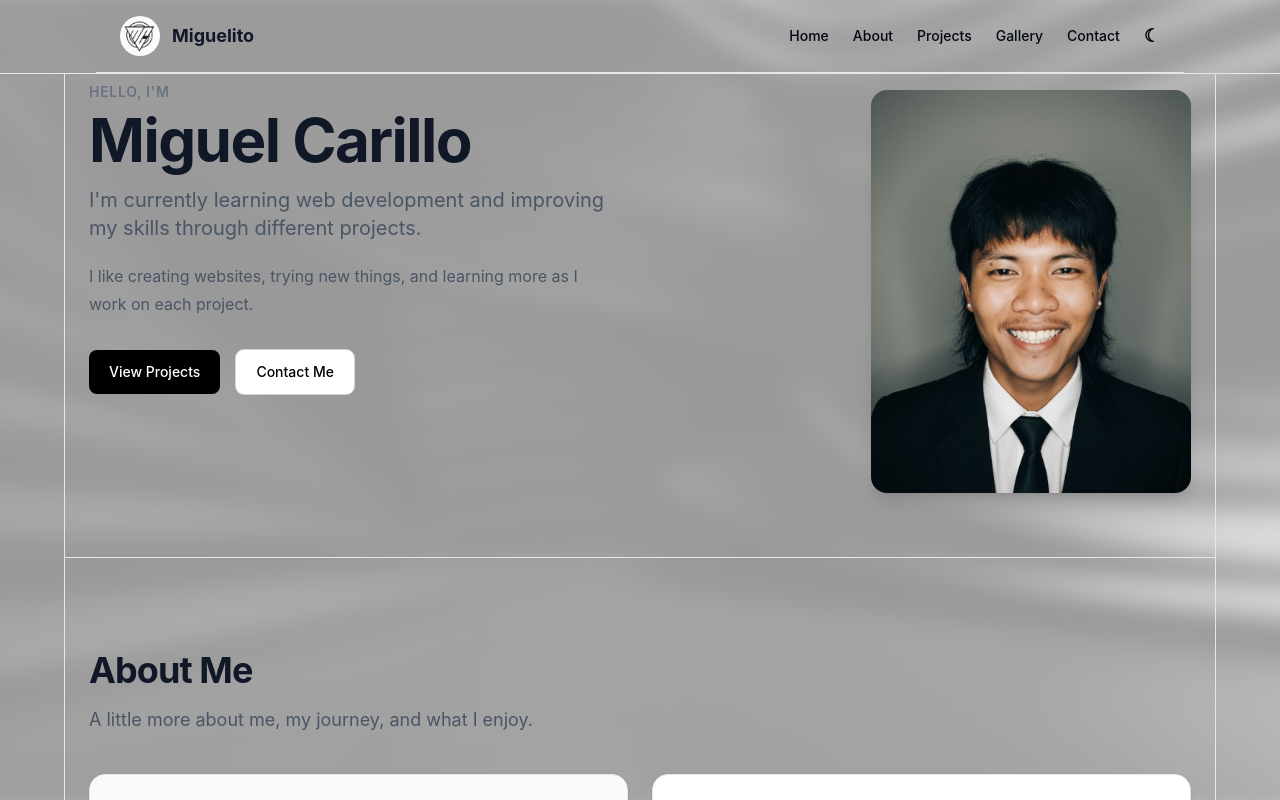
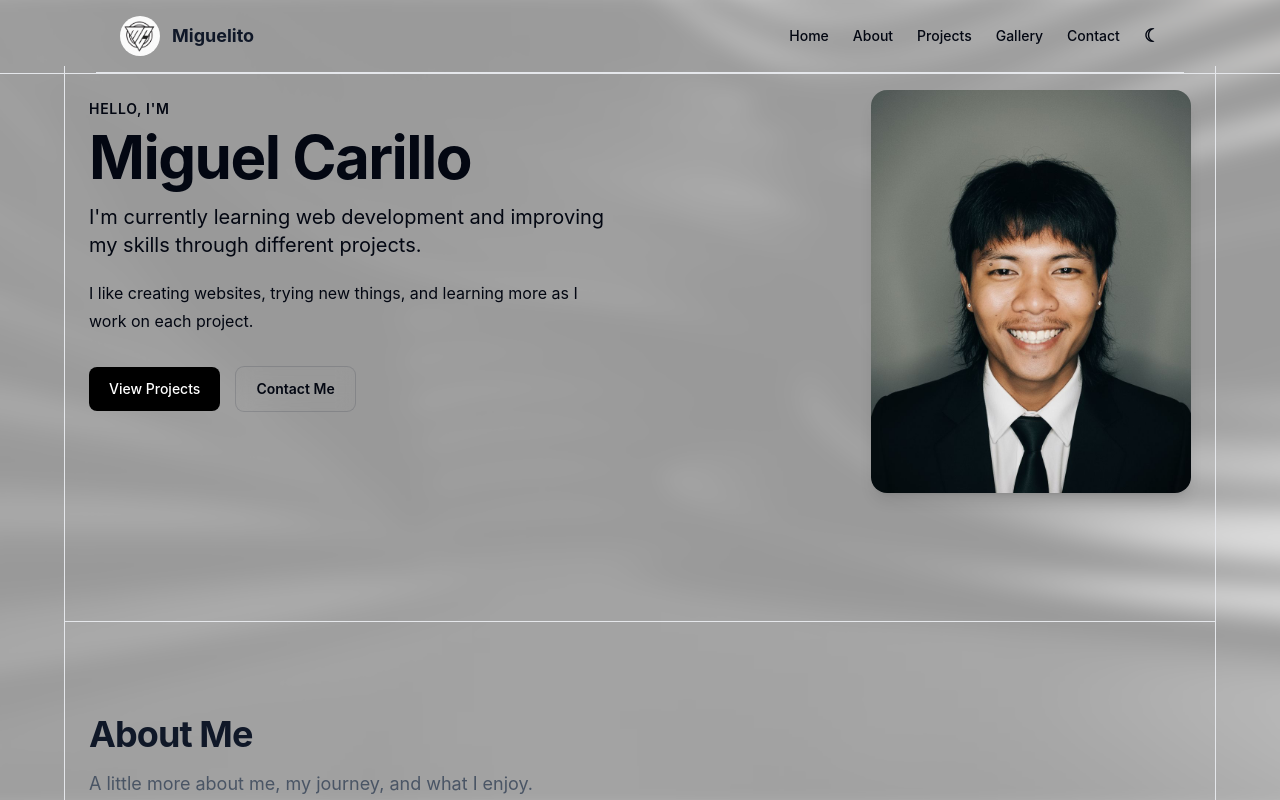
Before and after one commit to Miguelito-77gil/prelim-proj, a React (Vite) app: page / in a window 1280 px wide. Shown: the top 800 px of the page. Built offline with nearby package versions, Linux system fonts and the light colour scheme.

Commit message:
Add files via upload

```diff
--- a/src/sections/home/HomeSection.jsx
+++ b/src/sections/home/HomeSection.jsx
@@ -3,27 +3,27 @@ import heroImage from "@/assets/miguel.jpg";
 
 function HomeSection() {
   return (
-    <section>
+    <section className="-mt-2">
       {/* Hero Content */}
-       <div className="mx-auto max-w-6xl px-6 sm:px-10 md:px-14 lg:px-6">
-        <div className="grid items-start gap-10 md:grid-cols-2 md:gap-16">
+      <div className="mx-auto max-w-6xl px-5 sm:px-10 lg:px-6">
+          <div className="grid items-center gap-10 pt-0 pb-12 md:grid-cols-2 md:gap-12 md:pt-2 md:pb-16">
 
           {/* Hero Text */}
-          <div className="pt-2">
-            <p className="text-sm font-semibold uppercase tracking-wider text-gray-500 dark:text-gray-400">
+            <div className="-mt-10 pt-2 md:-mt-16">
+            <p className="text-sm font-semibold uppercase tracking-wider text-gray-950 dark:text-gray-400">
               Hello, I'm
             </p>
 
-            <h1 className="mt-2 text-4xl font-bold tracking-tight text-gray-900 dark:text-white sm:text-5xl md:text-6xl">
+            <h1 className="mt-2 text-4xl font-bold tracking-tight text-gray-950 dark:text-white sm:text-5xl md:text-6xl">
               Miguel Carillo
             </h1>
 
-            <p className="mt-4 max-w-xl text-lg leading-7 text-gray-600 dark:text-gray-300 sm:text-xl">
+            <p className="mt-4 max-w-xl text-lg leading-7 text-gray-950 dark:text-gray-300 sm:text-xl">
               I'm currently learning web development and improving my skills
               through different projects.
             </p>
 
-            <p className="mt-4 max-w-xl text-sm leading-6 text-gray-600 dark:text-gray-300 sm:mt-5 sm:text-base sm:leading-7">
+            <p className="mt-4 max-w-xl text-sm leading-6 text-gray-950 dark:text-gray-300 sm:mt-5 sm:text-base sm:leading-7">
               I like creating websites, trying new things, and learning more
               as I work on each project.
             </p>
@@ -34,12 +34,12 @@ function HomeSection() {
               </Button>
 
               <Button
-                href="#contact"
-                className="bg-white text-black ring-1 ring-gray-300 hover:bg-gray-50 dark:bg-gray-900 dark:text-white dark:ring-gray-700 dark:hover:bg-gray-800"
-              >
-                Contact Me
-              </Button>
-            </div>
+                      href="/#contact"
+                        className="bg-transparent text-gray-950 font-semibold ring-1 ring-gray-900/15 backdrop-blur-sm transition hover:bg-white/20 dark:text-white dark:ring-white/20 dark:hover:bg-white/10"
+                   >
+                   Contact Me
+                      </Button>
+                        </div>
           </div>
 
           {/* Hero Image */}
@@ -55,7 +55,7 @@ function HomeSection() {
       </div>
 
       {/* Full Width Divider Before About */}
-      <div className="mt-14 w-full border-t border-gray-200 dark:border-gray-800 sm:mt-16" />
+      <div className="mt-14 w-full border-t border-gray-200 dark:border-[#3A3B3C] sm:mt-16" />
     </section>
   );
 }
```
